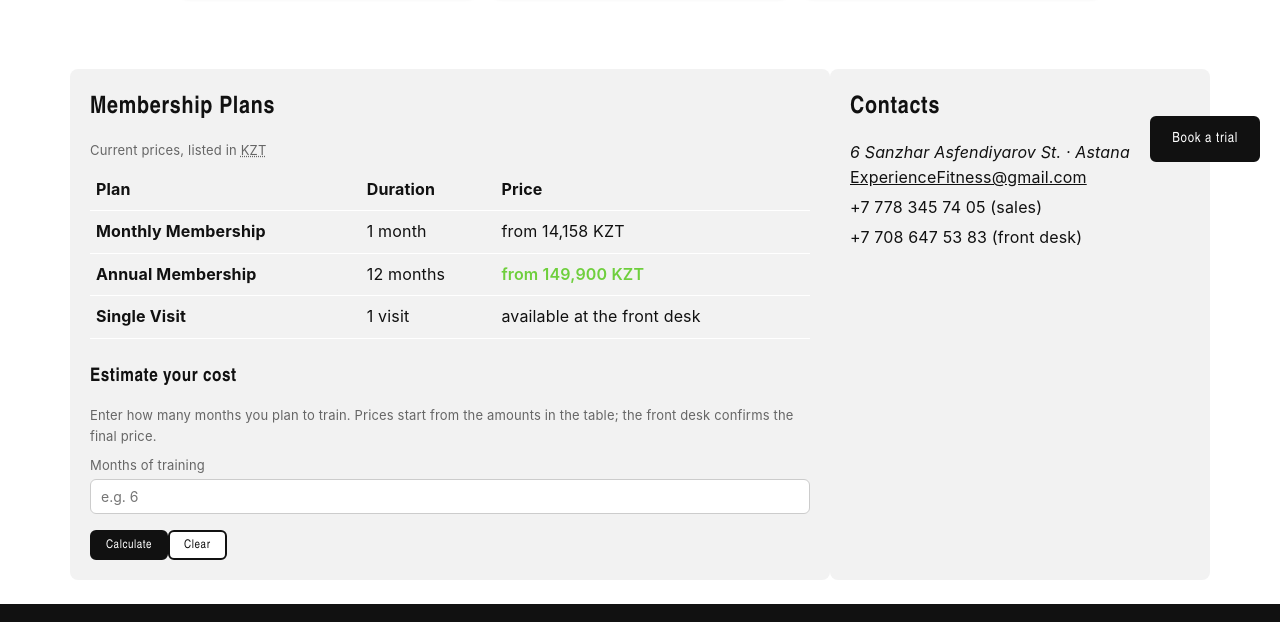
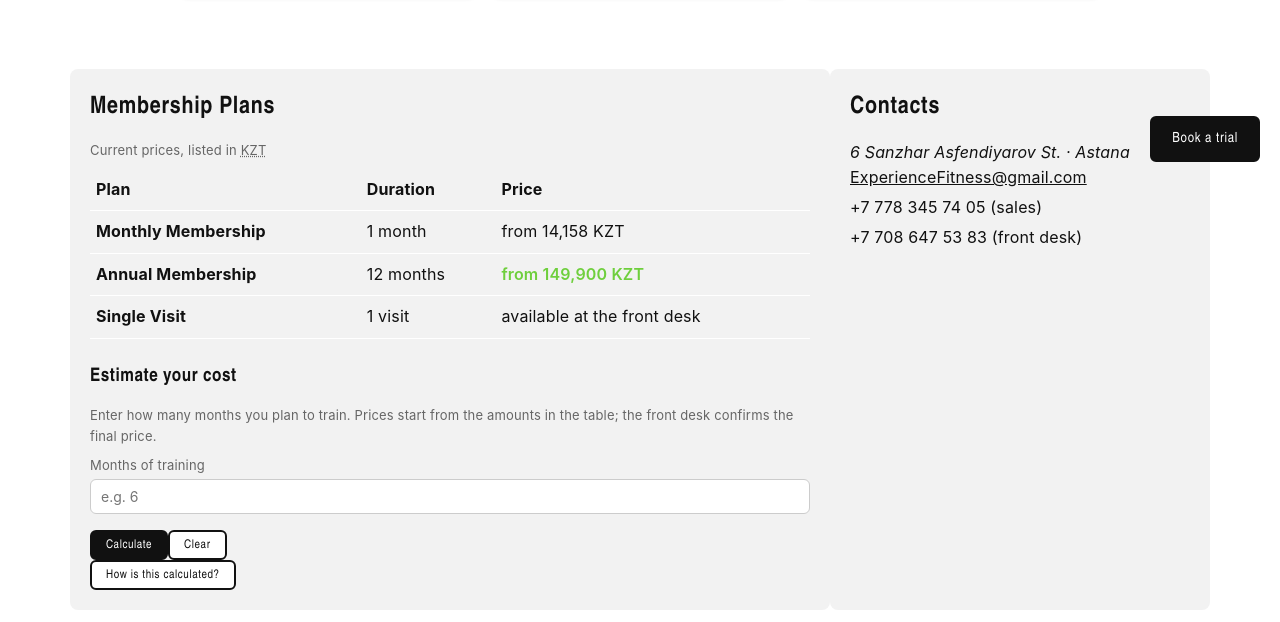
Before and after one commit to Askar-Codes/experience-fitness, a plain HTML site: page index.html in a window 1280 px wide. Shown: the part 618-1240 px from the top of the page. Drawn offline with nearby package versions, Linux system fonts and the light colour scheme.

Commit message:
Rewrote cost estimator show/hide logic using jQuery

```diff
--- a/index.html
+++ b/index.html
@@ -14,7 +14,9 @@
     <link href="https://cdn.jsdelivr.net/npm/bootstrap@5.3.3/dist/css/bootstrap-grid.min.css" rel="stylesheet">
     <link rel="stylesheet" href="css/base.css">
     <link rel="stylesheet" href="css/askar.css">
+    <script src="https://code.jquery.com/jquery-3.7.1.min.js" defer></script>
     <script src="js/main.js" defer></script>
+    <script src="js/jquery-common.js" defer></script>
     <script src="js/index.js" defer></script>
 </head>
 <body>
--- a/js/index.js
+++ b/js/index.js
@@ -1,17 +1,18 @@
 'use strict';
 
 /* ==========================================================
-   index.js - index.html: membership cost estimator.
-   Uses the shared PLANS array from main.js, so prices stay
-   the same on the home page and on the purchase page.
+   index.js (jQuery) - index.html: membership cost estimator.
+   jQuery 3.7.1 is linked in index.html before this file.
+   Uses the shared PLANS array from main.js.
+
+   REWRITTEN FEATURE 3 - show and hide of a block (the estimate result).
+   Replaced: document.createElement + append + classList.toggle +
+   addEventListener  ->  $('<div>', {...}) + .append() + .fadeIn()/.fadeOut() + .on().
+   The page code is shorter and chains read top to bottom.
    ========================================================== */
 
 const MAX_ESTIMATE_MONTHS = 60;
-const estimatorRefs = {};
 
-document.addEventListener('DOMContentLoaded', initEstimator);
-
-// Returns what the visitor would pay for the chosen number of months.
 function estimateCost(months) {
     const monthly = findPlan('monthly');
     const annual = findPlan('annual');
@@ -24,85 +25,68 @@ function estimateCost(months) {
     };
 }
 
-function initEstimator() {
-    const host = document.querySelector('.pricing');
-    if (host === null) {
-        return;
-    }
-
-    const wrapper = createEl('div', 'mt-4');
-    const title = createEl('h3', '', 'Estimate your cost');
-    const helper = createEl('p', 'form-helper', 'Enter how many months you plan to train. Prices start from the amounts in the table; the front desk confirms the final price.');
-
-    const form = createEl('form');
-    form.noValidate = true;
-    const row = createEl('div', 'form-row');
-    const label = createEl('label', '', 'Months of training');
-    label.htmlFor = 'js-index-months';
-    const input = createEl('input');
-    input.type = 'number';
-    input.id = 'js-index-months';
-    input.name = 'months';
-    input.min = '1';
-    input.max = String(MAX_ESTIMATE_MONTHS);
-    input.step = '1';
-    input.placeholder = 'e.g. 6';
-    row.append(label, input);
-
-    const calcBtn = createEl('button', 'btn btn-sm', 'Calculate');
-    calcBtn.type = 'submit';
-    const resetBtn = createEl('button', 'btn btn-outline btn-sm', 'Clear');
-    resetBtn.type = 'reset';
-
-    const result = createEl('div', 'confirmation-box hidden');
-    result.id = 'js-index-estimate';
-    result.setAttribute('role', 'status');
-    result.setAttribute('aria-live', 'polite');
-
-    form.append(row, calcBtn, resetBtn);
-    wrapper.append(title, helper, form, result);
-    host.appendChild(wrapper);
-
-    Object.assign(estimatorRefs, { form, input, result });
-
-    form.addEventListener('submit', handleEstimateSubmit);
-    input.addEventListener('input', () => clearFieldError(input));
-    form.addEventListener('reset', () => {
-        clearFieldError(input);
-        hideConfirmation(result);
-    });
-}
-
-function handleEstimateSubmit(event) {
-    event.preventDefault();
-    const { input, result } = estimatorRefs;
-    const months = Number(input.value);
-
-    clearFieldError(input);
-    hideConfirmation(result);
-
-    if (input.value.trim() === '') {
-        setFieldError(input, 'Enter the number of months.');
-        input.focus();
-        return;
-    }
-    if (!Number.isInteger(months) || months < 1 || months > MAX_ESTIMATE_MONTHS) {
-        setFieldError(input, `Enter a whole number from 1 to ${MAX_ESTIMATE_MONTHS}.`);
-        input.focus();
-        return;
-    }
+$(function () {
+    const $host = $('.pricing');
+    if ($host.length === 0) return;
 
     const monthly = findPlan('monthly');
     const annual = findPlan('annual');
-    const cost = estimateCost(months);
-    const annualText = `${cost.annualPacks} x ${formatPrice(annual.price)} = ${formatPrice(cost.annualTotal)} (covers ${cost.coveredMonths} months)`;
 
-    showConfirmation(result, 'success', `estimate for ${months} month(s).`, [
-        ['Monthly plan', `${months} x ${formatPrice(monthly.price)} = ${formatPrice(cost.monthlyTotal)}`],
-        ['Annual plan', annualText]
-    ], 'This is an estimate based on the starting prices. No order is created.');
+    const $input = $('<input>', { type: 'number', id: 'js-index-months', name: 'months', min: 1, max: MAX_ESTIMATE_MONTHS, step: 1, placeholder: 'e.g. 6', required: true });
+    const $calcBtn = $('<button>', { type: 'submit', class: 'btn btn-sm', text: 'Calculate' });
+    const $resetBtn = $('<button>', { type: 'reset', class: 'btn btn-outline btn-sm', text: 'Clear' });
+    const $form = $('<form>').append(
+        $('<div>', { class: 'form-row' }).append($('<label>').attr('for', 'js-index-months').text('Months of training'), $input),
+        $calcBtn, $resetBtn
+    );
+    const $result = $('<div>', { id: 'js-index-estimate', class: 'confirmation-box hidden', role: 'status', 'aria-live': 'polite' });
 
-    const next = createEl('a', 'btn btn-sm', 'Buy a membership');
-    next.href = 'subscribe.html';
-    result.appendChild(next);
-}
+    const $explainBtn = $('<button>', { type: 'button', class: 'btn btn-outline btn-sm', text: 'How is this calculated?', 'aria-expanded': 'false' });
+    const $explain = $('<p>', { class: 'form-helper' })
+        .html(`Monthly: <strong>months x ${formatPrice(monthly.price)}</strong>. Annual: <strong>whole years (rounded up) x ${formatPrice(annual.price)}</strong>.`)
+        .hide();
+
+    $('<div>', { class: 'mt-4' }).append(
+        $('<h3>').text('Estimate your cost'),
+        $('<p>', { class: 'form-helper', text: 'Enter how many months you plan to train. Prices start from the amounts in the table; the front desk confirms the final price.' }),
+        $form, $explainBtn, $explain, $result
+    ).appendTo($host);
+
+    $input.on('input', function () { jqClearFieldError($(this)); });
+
+    $form.on('submit', function (event) {
+        event.preventDefault();
+        const raw = $input.val().trim();
+        const months = Number(raw);
+        jqClearFieldError($input);
+
+        if (raw === '') {
+            jqFieldError($input, 'Enter the number of months.');
+        } else if (!Number.isInteger(months) || months < 1 || months > MAX_ESTIMATE_MONTHS) {
+            jqFieldError($input, `Enter a whole number from 1 to ${MAX_ESTIMATE_MONTHS}.`);
+        }
+        if ($input.hasClass('error')) {
+            jqHideBox($result);
+            $input.trigger('focus');
+            return;
+        }
+
+        const cost = estimateCost(months);
+        jqShowBox($result, 'success', `estimate for ${months} month(s).`, [
+            ['Monthly plan', `${months} x ${formatPrice(monthly.price)} = ${formatPrice(cost.monthlyTotal)}`],
+            ['Annual plan', `${cost.annualPacks} x ${formatPrice(annual.price)} = ${formatPrice(cost.annualTotal)} (covers ${cost.coveredMonths} months)`]
+        ], 'This is an estimate based on the starting prices. No order is created.');
+        $('<a>', { class: 'btn btn-sm', href: 'subscribe.html', text: 'Buy a membership' }).appendTo($result);
+    });
+
+    $form.on('reset', function () {
+        jqClearFieldError($input);
+        jqHideBox($result);
+    });
+
+    $explainBtn.on('click', function () {
+        $explain.slideToggle(200, function () {
+            $explainBtn.attr('aria-expanded', String($(this).is(':visible')));
+        });
+    });
+});
```
